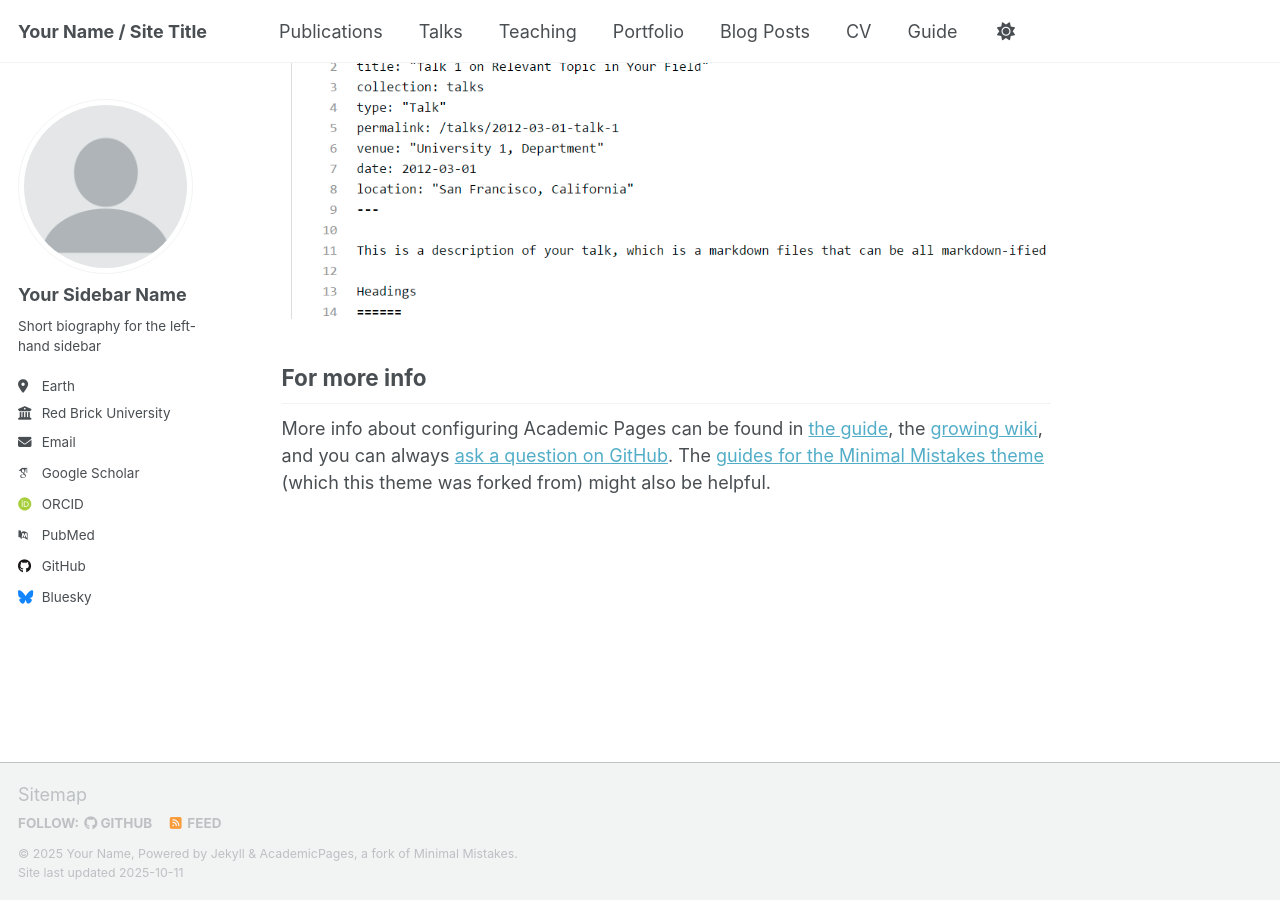
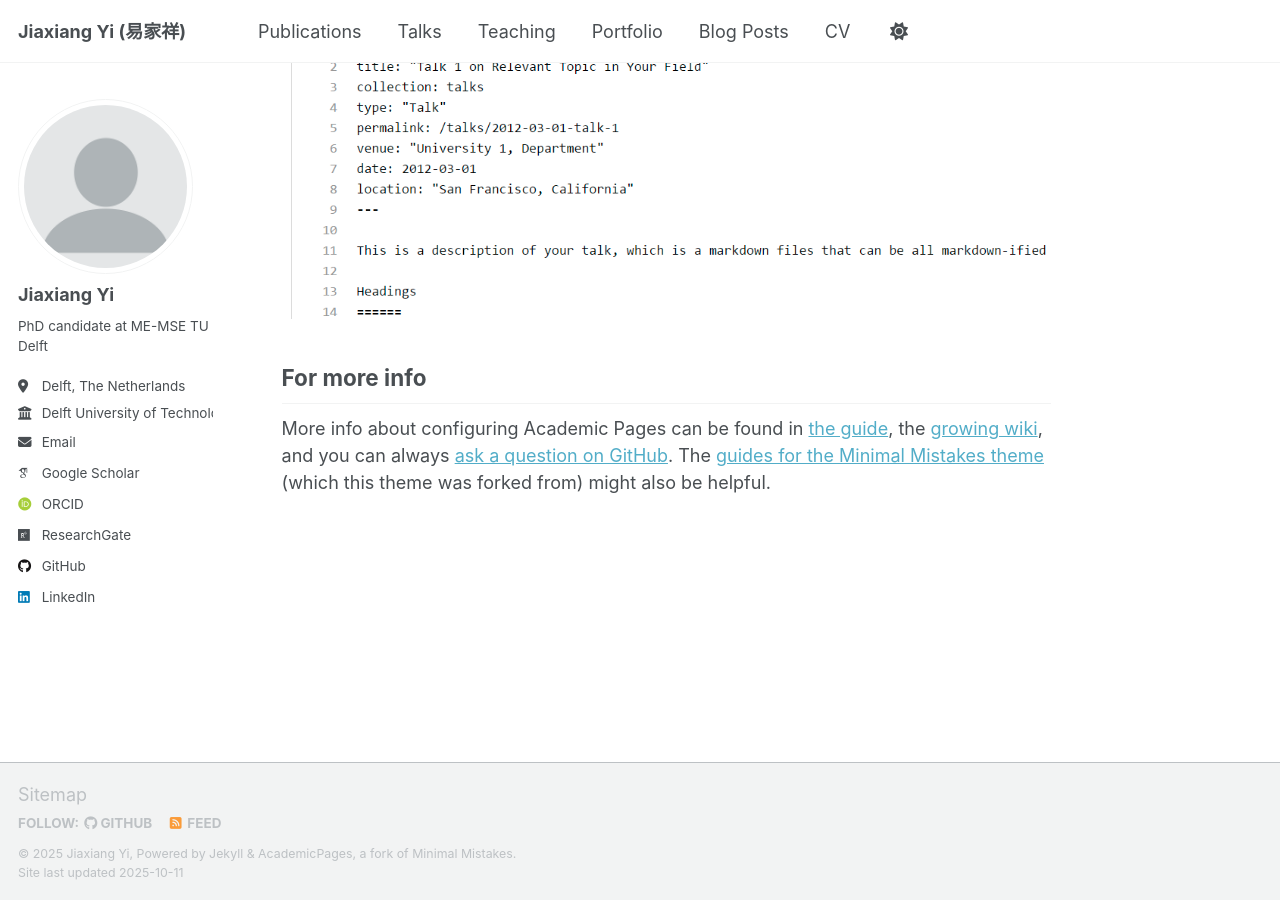
Before and after one commit to JiaxiangYi96/JiaxiangYi96.github.io, a Jekyll site: the page built from _pages/about.md, in a window 1280 px wide and 900 px high, scrolled down 2880 px. Built offline with Jekyll 4.4.1, drawn with Linux system fonts in a browser that asks for light colours; some web fonts are replaced; a script that is not in the unit is left out.

Commit message:
update the basic configuration

```diff
--- a/_config.yml
+++ b/_config.yml
@@ -9,14 +9,14 @@
 # Basic Site Settings
 locale                   : "en-US"
 site_theme               : "default" # Currently available options are "default", "air"
-title                    : "Your Name / Site Title"
+title                    : "Jiaxiang Yi (易家祥)"
 title_separator          : "-"
-name                     : &name "Your Name"
-description              : &description "Your Name's academic portfolio"   # Update this with a general description of your site, this is the default if not overridden by a page
-url                      : https://academicpages.github.io # The base hostname & protocol for your site e.g. "https://[your GitHub username].github.io",
+name                     : &name "Jiaxiang Yi"
+description              : &description "Jiaxiang Yi (易家祥)'s academic portfolio"   # Update this with a general description of your site, this is the default if not overridden by a page
+url                      : https://JiaxiangYi96.github.io # The base hostname & protocol for your site e.g. "https://[your GitHub username].github.io",
                                                            # or if you already have some other page hosted on Github then use "https://[your GitHub username].github.io/[Your Repo Name]"
 baseurl                  : "" # the subpath of your site, e.g. "/blog"
-repository               : "academicpages/academicpages.github.io"
+repository               : "JiaxiangYi96/JiaxiangYi96.github.io"
 
 # Site Author - The following control what appear as part of the author content on the side bar.
 #               If a field is blank the icon and link will not appear, otherwise it will be shown.
@@ -24,37 +24,37 @@ repository               : "academicpages/academicpages.github.io"
 author:
   # Biographic information
   avatar           : "profile.png"
-  name             : "Your Sidebar Name"
+  name             : "Jiaxiang Yi"
   pronouns         : # example: "she/her"
-  bio              : "Short biography for the left-hand sidebar"
-  location         : "Earth"
-  employer         : "Red Brick University"
+  bio              : "PhD candidate at ME-MSE TU Delft"
+  location         : "Delft, The Netherlands"
+  employer         : "Delft University of Technology"
   uri              : # URL
-  email            : "none@example.org"
+  email            : "yagafighting@gmail.com"
 
   # Academic websites
   academia         : # URL
   arxiv            : # URL - Update with the correct link to your profile
-  googlescholar    : "https://scholar.google.com/citations?user=PS_CX0AAAAAJ"
+  googlescholar    : "https://scholar.google.com/citations?user=LM6O83QAAAAJ&hl=en"
   inspire-hep      : # URL
   impactstory      : # URL
-  orcid            : "http://orcid.org/yourorcidurl"
+  orcid            : "https://orcid.org/0009-0007-9287-4328"
   semantic         : # URL
-  pubmed           : "https://www.ncbi.nlm.nih.gov/pubmed/?term=john+snow"
-  researchgate     : # URL
+  pubmed           : #"https://www.ncbi.nlm.nih.gov/pubmed/?term=john+snow"
+  researchgate     : "https://www.researchgate.net/profile/Jiaxiang-Yi?ev=hdr_xprf"
   scopus           : # URL
 
   # Repositories and software development
   bitbucket        : # Username - Update with your username on the site
   codepen          : # Username
   dribbble         : # Username
-  github           : "academicpages"
+  github           : "JiaxiangYi96"
   kaggle           : # Username
   stackoverflow    : # User number or user number and name (i.e., use "1" or "1/jeff-atwood")
 
   # Social media
   artstation       : # Username
-  bluesky          : "bsky.app" # Replace this with you Bluesky username
+  bluesky          : #"bsky.app" # Replace this with you Bluesky username
   facebook         : # Username
   flickr           : # Username
   foursquare       : # Username
@@ -63,7 +63,7 @@ author:
   keybase          : # Username
   instagram        : # Username
   lastfm           : # Username
-  linkedin         : # Username
+  linkedin         : "Jiaxiang Yi"
   mastodon         : # URL
   medium           : # URL
   pinterest        : # Username
--- a/_data/navigation.yml
+++ b/_data/navigation.yml
@@ -29,5 +29,5 @@ main:
   # - title: "CV"
   #   url: /cv-json/
 
-  - title: "Guide"
-    url: /markdown/
+  # - title: "Guide"
+  #   url: /markdown/
```
